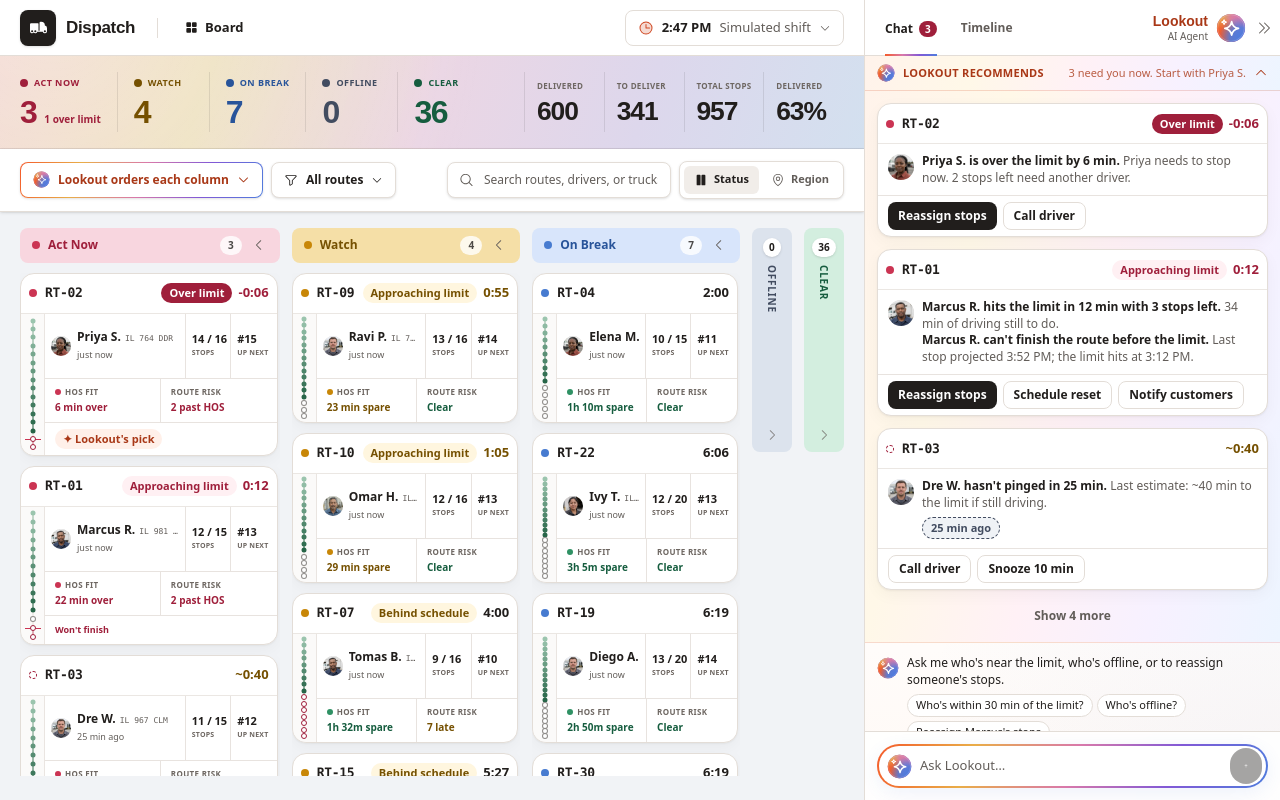
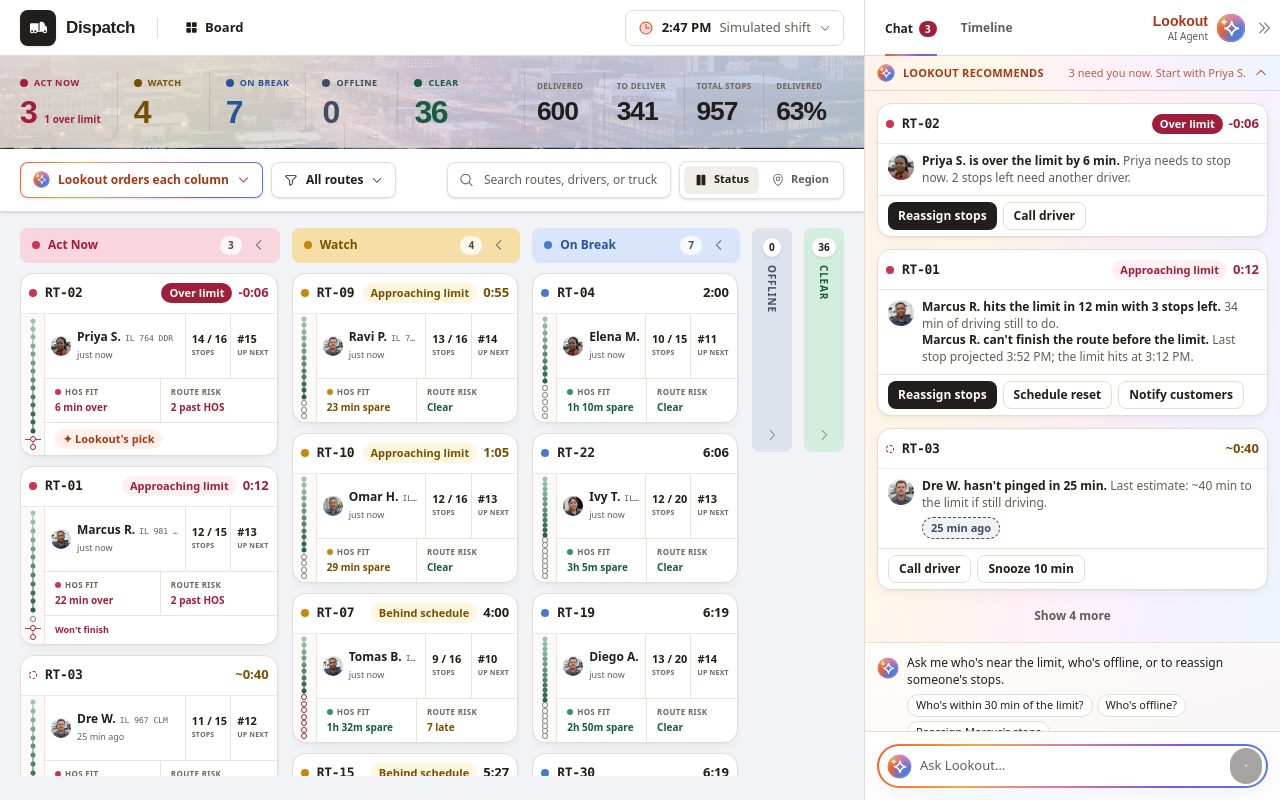
Before and after one commit to davekeller/dispatcher-dashboard, a React (Vite) app: page / in a window 1280 px wide. Built offline with nearby package versions, Linux system fonts and the light colour scheme.

Commit message:
design: add a city image to the shift hero

```diff
--- a/src/index.css
+++ b/src/index.css
@@ -72,9 +72,19 @@ body { @apply bg-canvas text-ink font-sans antialiased; }
 .tnum { font-variant-numeric: tabular-nums; }
 
 .iq-metrics-band {
-  background:
-    radial-gradient(circle at 6% -50%, color-mix(in srgb, white 24%, transparent), transparent 27rem),
-    linear-gradient(108deg, var(--color-hero-warm) 0%, var(--color-hero-gold) 24%, var(--color-hero-rose) 50%, var(--color-hero-violet) 74%, var(--color-hero-cool) 100%);
+  background-image:
+    radial-gradient(circle at 6% -50%, color-mix(in srgb, white 28%, transparent), transparent 27rem),
+    linear-gradient(108deg,
+      color-mix(in srgb, var(--color-hero-warm) 64%, transparent) 0%,
+      color-mix(in srgb, var(--color-hero-gold) 64%, transparent) 24%,
+      color-mix(in srgb, var(--color-hero-rose) 64%, transparent) 50%,
+      color-mix(in srgb, var(--color-hero-violet) 64%, transparent) 74%,
+      color-mix(in srgb, var(--color-hero-cool) 64%, transparent) 100%),
+    linear-gradient(color-mix(in srgb, white 42%, transparent), color-mix(in srgb, white 42%, transparent)),
+    url('/images/dispatch-city-hero.webp');
+  background-position: center, center, center, center 56%;
+  background-repeat: no-repeat;
+  background-size: cover;
 }
 
 .iq-soft-surface {
```
Also changed, not shown: public/images/dispatch-city-hero.webp (added), 3 other files (tests, documents, lock files or other folders).
